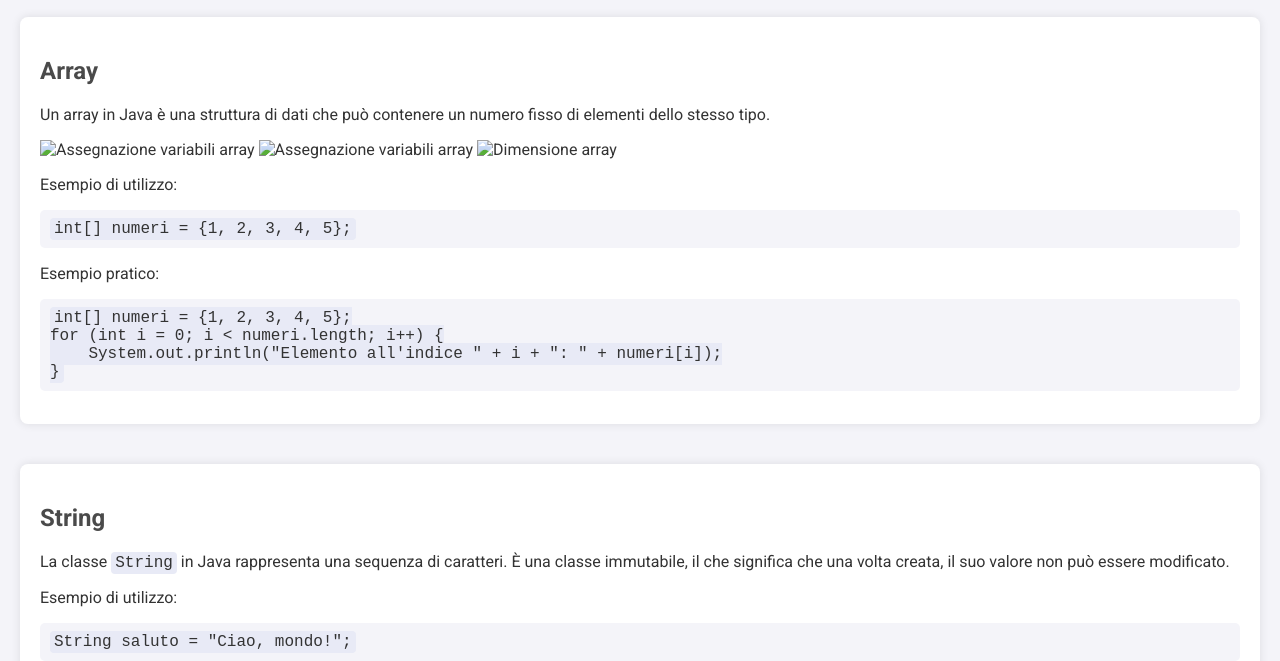
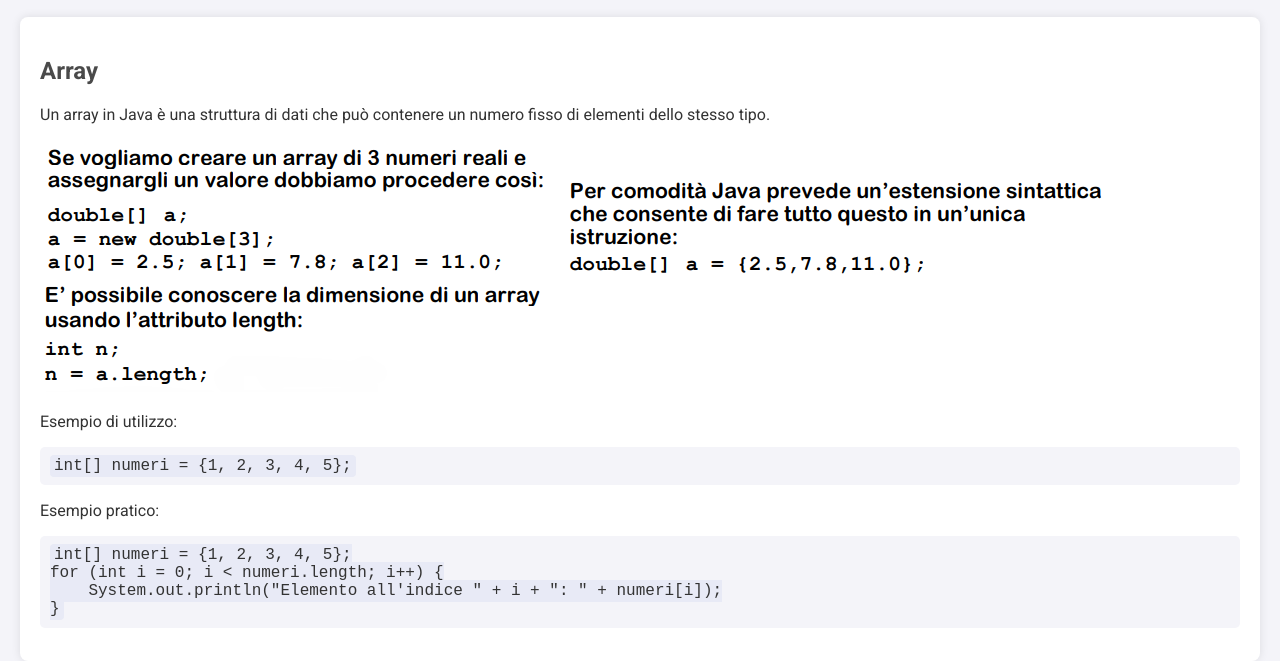
Before and after one commit to akstudio17/sitoInfo, a plain HTML site: page index.html in a window 1280 px wide. Shown: the part 139-800 px from the top of the page. Drawn offline with Linux system fonts and the light colour scheme; a script that the page names is missing.

Commit message:
Update index.html

```diff
--- a/index.html
+++ b/index.html
@@ -27,9 +27,9 @@
   <section id="array">
     <h2>Array</h2>
     <p>Un array in Java è una struttura di dati che può contenere un numero fisso di elementi dello stesso tipo.</p>
-    <img src="../img/assegnazioneArray.png" alt="Assegnazione variabili array">
-    <img src="../img/assegnazioneVeloceArray.png" alt="Assegnazione variabili array">
-    <img src="../img/length.png" alt="Dimensione array">
+    <img src="assegnazioneArray.png" alt="Assegnazione variabili array">
+    <img src="assegnazioneVeloceArray.png" alt="Assegnazione variabili array">
+    <img src="length.png" alt="Dimensione array">
     <p>Esempio di utilizzo:</p>
     <pre><code>int[] numeri = {1, 2, 3, 4, 5};</code></pre>
     <p>Esempio pratico:</p>
@@ -84,7 +84,7 @@ System.out.println("Oggi è: " + oggi);
 System.out.println("Data di nascita: " + dataNascita);
 System.out.println("Età: " + periodo.getYears() + " anni");</code></pre>
     <p>Altro esempio ma utilizzando il metodo plusDays:</p>
-    <img src="../img/localDate.png" alt="Esempio pratico LocalDate">
+    <img src="img/localDate.png" alt="Esempio pratico LocalDate">
   </section>
 
   <section id="localdatetime">
```
